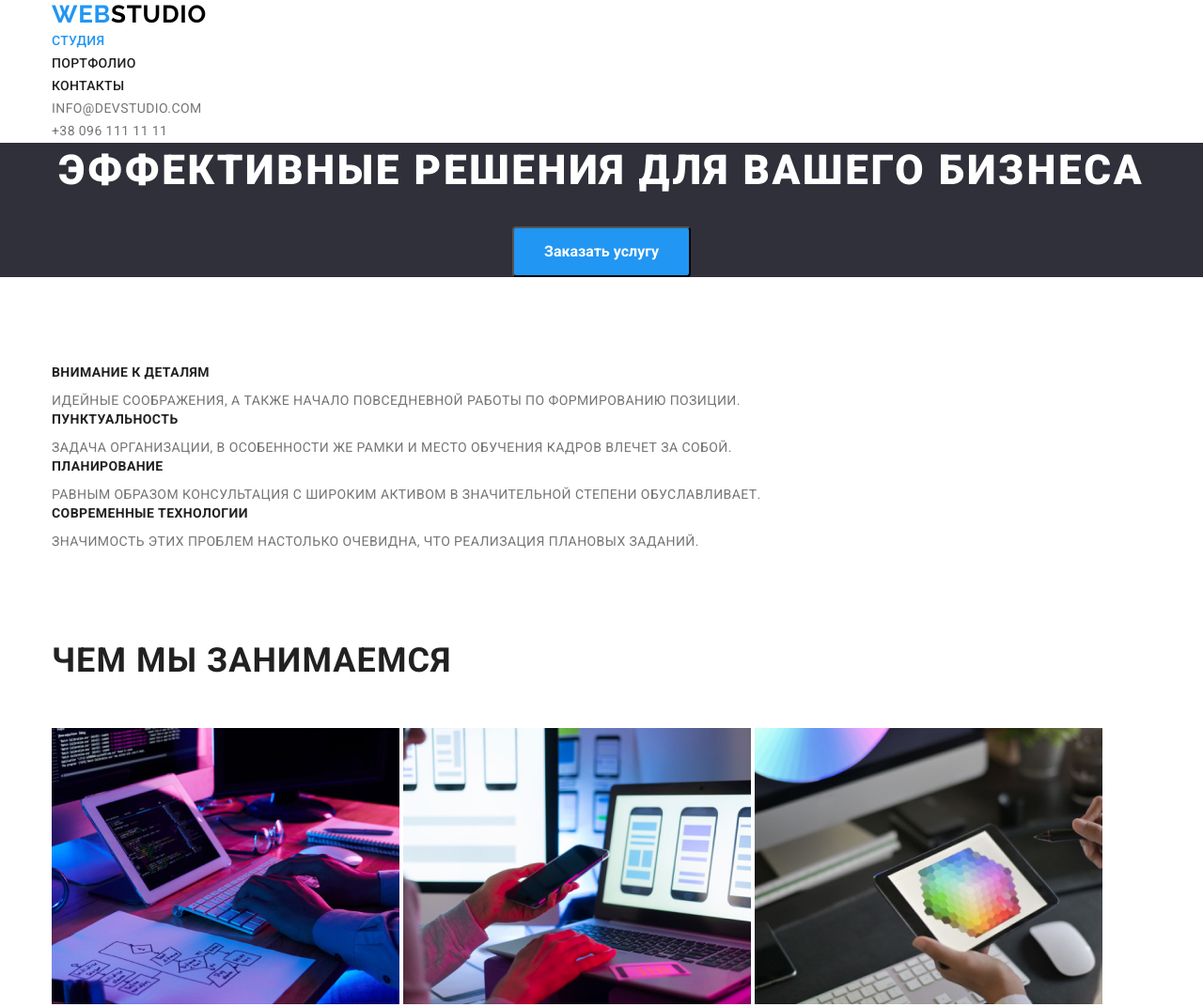
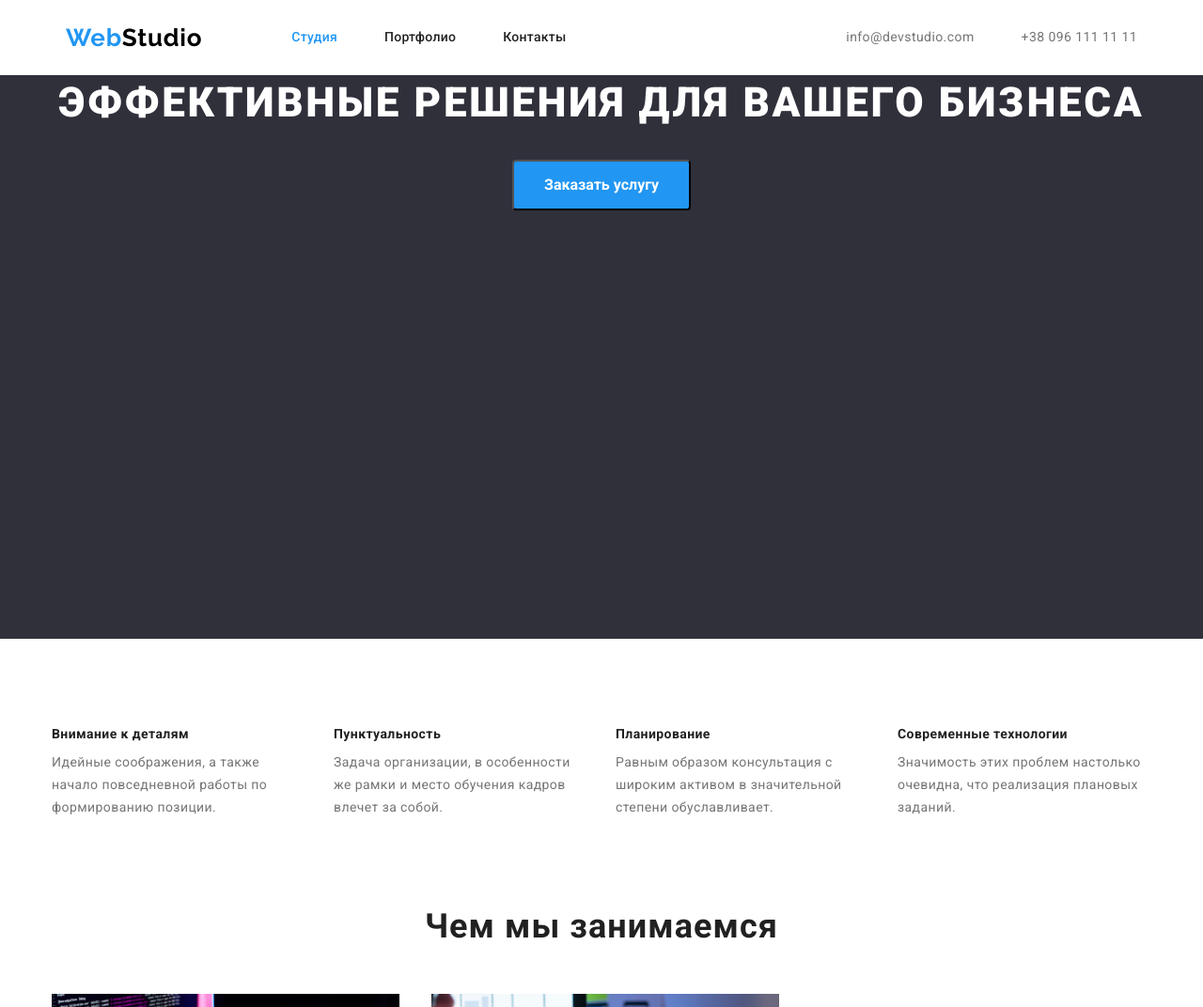
Before and after one commit to paragon228/goit-markup-hw-03, a plain HTML site: page index.html in a window 1280 px wide. Shown: the top 1072 px of the page at 94% size. Drawn offline with nearby package versions, Linux system fonts and the light colour scheme.

Commit message:
добавил css

```diff
--- a/css/styles.css
+++ b/css/styles.css
@@ -15,7 +15,6 @@ body {
   font-size: 14px;
   line-height: 1.71;
   letter-spacing: 0.03em;
-  text-transform: uppercase;
   background-color: var(--primary-white-color);
   color: var(--primary-text-color);
 }
@@ -33,6 +32,22 @@ h6,
 p {
   margin-top: 0;
   margin-bottom: 0;
+}
+
+/* img {
+  display: block;
+  max-width: 100%;
+} */
+
+/* Утилиты */
+.list,
+.portfolio-items {
+  padding: 0;
+  margin: 0;
+}
+
+.link {
+  text-decoration: none;
 }
 
 .container {
@@ -54,6 +69,39 @@ p {
 
 .accent {
   color: var(--accent-color);
+}
+
+.main-nav {
+  display: flex;
+  width: 1170px;
+  min-height: 80px;
+  align-items: center;
+  justify-content: space-between;
+}
+
+.navigation {
+  display: flex;
+  align-items: center;
+}
+
+.link-page {
+  margin-right: 95px;
+}
+
+.site-nav {
+  display: flex;
+}
+
+.site-contacts {
+  display: flex;
+}
+
+.site-nav .item:not(:last-child) {
+  margin-right: 50px;
+}
+
+.site-contacts .item:not(:last-child) {
+  margin-right: 50px;
 }
 
 .site-nav .link {
@@ -85,6 +133,7 @@ p {
 .hero {
   margin-bottom: 0;
   text-align: center;
+  min-height: 600px;
   background-color: var(--dark-bg-color);
 }
 
@@ -100,6 +149,21 @@ p {
   color: var(--primary-white-color);
 }
 
+.recommendation-list {
+  display: flex;
+  width: 1170px;
+  justify-content: space-between;
+}
+
+.first-item {
+  display: flex;
+  width: 270px;
+}
+
+.recommendation-list .content:not(:last-child) {
+  margin-right: 30px;
+}
+
 .section-title {
   margin-bottom: 10px;
   font-family: var(--title-font);
@@ -107,7 +171,6 @@ p {
   font-size: 14px;
   line-height: 1.14;
   letter-spacing: 0.03em;
-  text-transform: uppercase;
   color: var(--title-text-color);
 }
 
@@ -121,6 +184,7 @@ p {
 }
 
 .fhoto-title {
+  text-align: center;
   margin-bottom: 50px;
   font-family: Roboto;
   font-weight: 700;
@@ -132,6 +196,10 @@ p {
 
 .fhoto {
   padding-top: 0;
+}
+
+.fhoto-item .item:not(:last-child) {
+  margin-right: 30px;
 }
 
 .name-title {
@@ -163,22 +231,11 @@ p {
   cursor: pointer;
 }
 
-.link {
-  text-decoration: none;
-}
-
-.list,
-.portfolio-items {
-  padding: 0;
-  margin: 0;
-}
-
 .footer {
   background-color: var(--dark-bg-color);
 }
 
 .list-options {
-  /* margin-bottom: 50px; */
   font-weight: 500;
   font-size: 16px;
   line-height: 1.62;
--- a/index.html
+++ b/index.html
@@ -13,21 +13,20 @@
 </head>
 <body>
     <header class="page-header">
-        <div class="container">
-            <nav>
-                <a href="./index.html" class="link-page">
+        <div class="container main-nav">
+            <nav class="navigation">
+            <a class="link-page" href="./index.html">
                 <span class="accent">Web</span>Studio
             </a>
-
                 <ul class="site-nav list">
-                    <li><a href="" class="link current">Студия</a></li>
-                    <li><a href="./portfolio.html" class="link">Портфолио</a></li>
-                    <li><a href="" class="link">Контакты</a></li>
+                    <li class="item"><a href="" class="link current">Студия</a></li>
+                    <li class="item"><a href="./portfolio.html" class="link">Портфолио</a></li>
+                    <li class="item"><a href="" class="link">Контакты</a></li>
                 </ul>
             </nav>
                 <ul class="site-contacts list">
-                <li><a href="mailto:info@example.com" class="link">info@devstudio.com</a></li>
-                <li><a href="tell:+380991111111" class="link">+38 096 111 11 11</a></li>
+                    <li class="item"><a href="mailto:info@example.com" class="link">info@devstudio.com</a></li>
+                    <li class="item"><a href="tell:+380991111111" class="link">+38 096 111 11 11</a></li>
                 </ul>
         </div>
     </header>
@@ -41,26 +40,34 @@
 
     <section class="section">
         <div class="container">
-            <ul class="recommendation list">
-                <li>
+            <ul class="recommendation-list list">
+                <li class="first-item">
+                <div class="content">
                     <h2 class="section-title">Внимание к деталям</h2>
                     <p>Идейные соображения, а также начало повседневной работы по формированию позиции.
                     </p>
+                </div>
                 </li>
-                <li>
+                <li class="first-item">
+                <div class="content">
                     <h2 class="section-title">Пунктуальность</h2>
                     <p>Задача организации, в особенности же рамки и место обучения кадров влечет за собой.
                     </p>
+                </div>
                 </li>
-                <li>
+                <li class="first-item">
+                <div class="content">
                     <h2 class="section-title">Планирование</h2>
                     <p>Равным образом консультация с широким активом в значительной степени обуславливает.
                     </p>
+                </div>
                 </li>
-                <li>
+                <li class="first-item">
+                <div class="content">
                     <h2 class="section-title">Современные технологии</h2>
                     <p>Значимость этих проблем настолько очевидна, что реализация плановых заданий.
                     </p>
+                </div>
                 </li>
             </ul>
         </div>
@@ -69,11 +76,11 @@
     <section class="fhoto section">
         <div class="container">
             <h2 class="fhoto-title">Чем мы занимаемся</h2>
-        <ul class="fhoto list">
-            <li>
-                <img src="./images/img.jpg" alt="печатает на клавиатуре" width="370">
-                <img src="./images/box.jpg" alt="держит телефон в руке" width="370">
-                <img src="./images/box2.jpg" alt="картинка на планшете" width="370">
+            <ul class="fhoto-list list">
+                <li class="fhoto-item">
+                    <img class="item" src="./images/img.jpg" alt="печатает на клавиатуре" width="370">
+                    <img class="item" src="./images/box.jpg" alt="держит телефон в руке" width="370">
+                    <img class="item" src="./images/box2.jpg" alt="картинка на планшете" width="370">
                 </li>
             </ul>
         </div>
```
Lines whose indentation alone changed are shown as unchanged.
